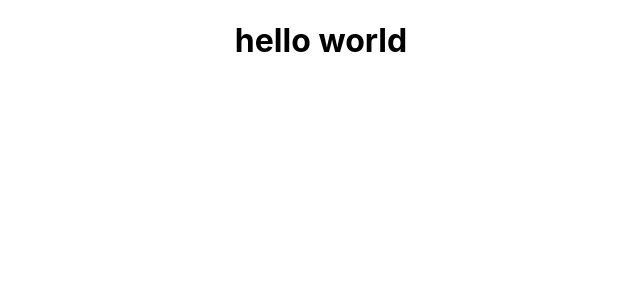
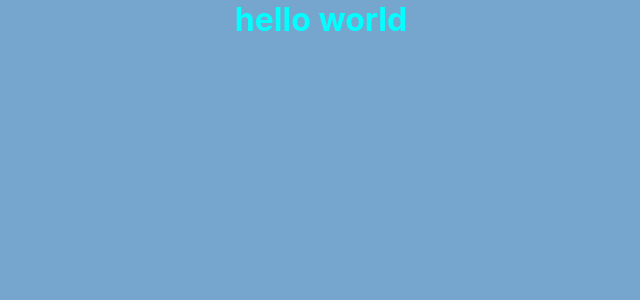
Before and after one commit to darshanknaik/reactjs, a React (Create React App) app: page / in a window 1280 px wide. Shown: the top 300 px of the page, without its empty margins (319-959 px from the left). Built offline with nearby package versions, Linux system fonts and the light colour scheme.

Commit message:
some css add here

```diff
--- a/src/App.css
+++ b/src/App.css
@@ -1,38 +1,13 @@
-.App {
-  text-align: center;
+*{
+  margin: 0;
+  padding: 0;
+  background-color: rgb(118, 165, 206);
 }
+.app{
+ display: flex;
+ color: aqua;
 
-.App-logo {
-  height: 40vmin;
-  pointer-events: none;
+ align-items: center;
+ text-align: center;
+ justify-content: center;
 }
-
-@media (prefers-reduced-motion: no-preference) {
-  .App-logo {
-    animation: App-logo-spin infinite 20s linear;
-  }
-}
-
-.App-header {
-  background-color: #282c34;
-  min-height: 100vh;
-  display: flex;
-  flex-direction: column;
-  align-items: center;
-  justify-content: center;
-  font-size: calc(10px + 2vmin);
-  color: white;
-}
-
-.App-link {
-  color: #61dafb;
-}
-
-@keyframes App-logo-spin {
-  from {
-    transform: rotate(0deg);
-  }
-  to {
-    transform: rotate(360deg);
-  }
-}
--- a/src/App.js
+++ b/src/App.js
@@ -3,7 +3,7 @@ import './App.css';
 
 function App() {
   return (
-    <div className="App">
+    <div className="app">
      <h1>hello world</h1>
     </div>
   );
```
